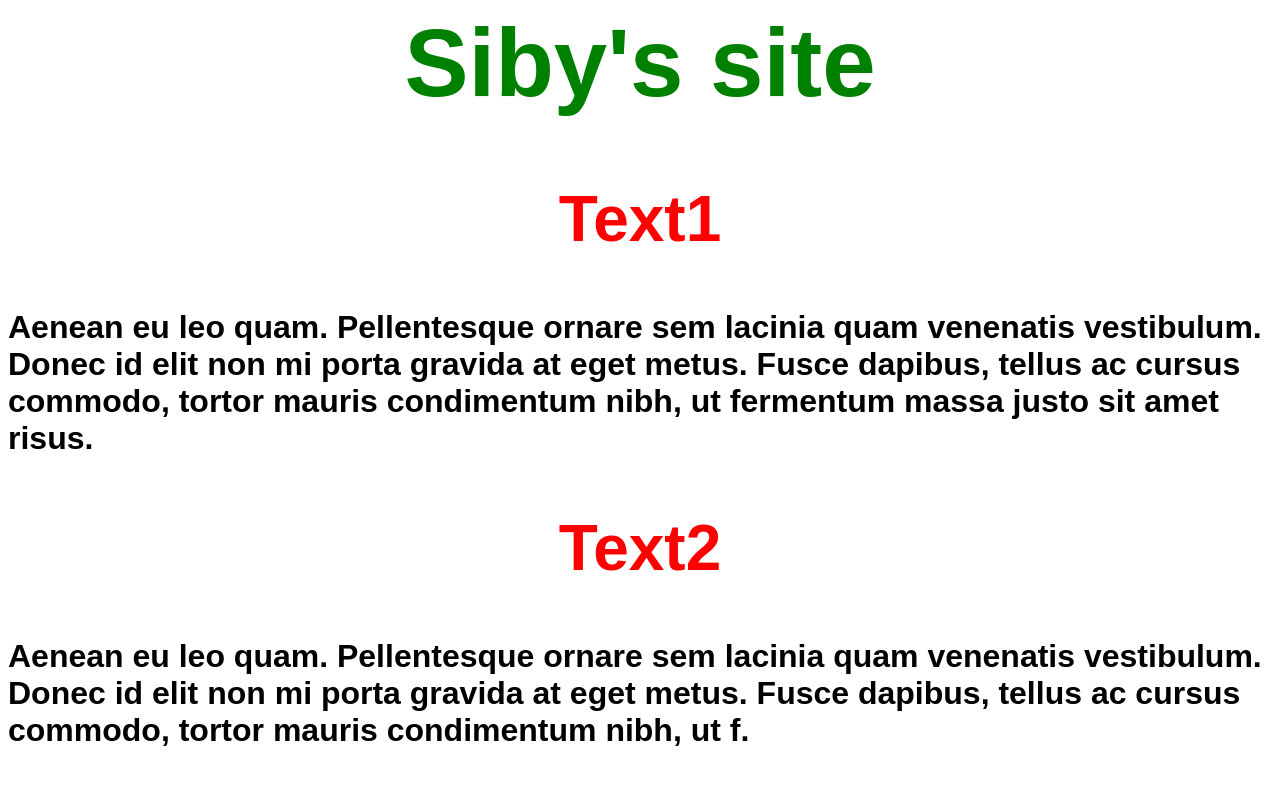
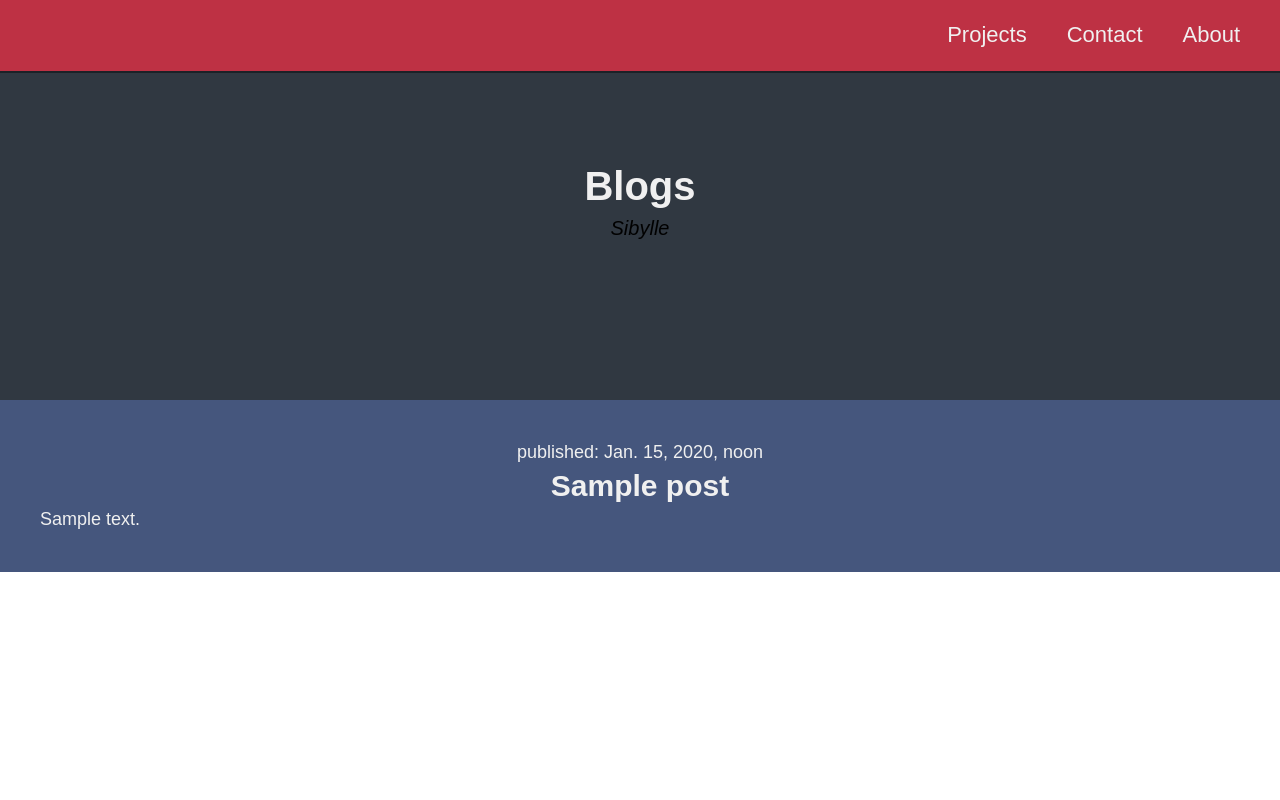
Before and after one commit to SibylleEngelhard/my-first-blog, a Django app: page / in a window 1280 px wide. Run offline with Django 3.2, Linux system fonts and the light colour scheme; tables that the repository leaves empty hold one stand-in row (values such as "Sample post").

Commit message:
modified templates to display posts from database - modified html

```diff
--- a/blog/templates/blog/post_list.html
+++ b/blog/templates/blog/post_list.html
@@ -1,52 +1,383 @@
+
 <style>
+/* Custom properties/variables  */
+:root {
+  --main-white: #f0f0f0;
+  --main-red: #be3144;
+  --main-blue: #45567d;
+  --main-gray: #303841;
+  --main-green:#2E8B57;
+}
+
+/* Base reset */
+* {
+  margin: 0;
+  padding: 0;
+}
+
+/* box-sizing and font sizing */
+*,
+*::before,
+*::after {
+  box-sizing: inherit;
+}
+
+html {
+  box-sizing: border-box;
+
+  /* Set font size for easy rem calculations
+   * default document font size = 16px, 1rem = 16px, 100% = 16px
+   * (100% / 16px) * 10 = 62.5%, 1rem = 10px, 62.5% = 10px
+  */
+  font-size: 62.5%;
+  scroll-behavior: smooth;
+}
+
+/* A few media query to set some font sizes at different screen sizes.
+ * This helps automate a bit of responsiveness.
+ * The trick is to use the rem unit for size values, margin and padding.
+ * Because rem is relative to the document font size
+ * when we scale up or down the font size on the document
+ * it will affect all properties using rem units for the values.
+*/
+
+/* I am using the em unit for breakpoints
+ * The calculation is the following
+ * screen size divided by browser base font size
+ * As an example: a breakpoint at 980px
+ * 980px / 16px = 61.25em
+*/
+
+/* 1200px / 16px = 75em */
+@media (max-width: 75em) {
+  html {
+    font-size: 60%;
+  }
+}
+
+/* 980px / 16px = 61.25em */
+@media (max-width: 61.25em) {
+  html {
+    font-size: 58%;
+  }
+}
+
+/* 460px / 16px = 28.75em */
+@media (max-width: 28.75em) {
+  html {
+    font-size: 55%;
+  }
+}
+
+/* Base styles */
+
+body {
+  font-family: 'Poppins', sans-serif;
+  font-size: 1.8rem; /* 18px */
+  font-weight: 400;
+  line-height: 1.4;
+  color: var(--main-white);
+}
 
 h1,
-h2,p {
+h2 {
   font-family: 'Raleway', sans-serif;
   font-weight: 700;
   text-align: center;
 }
 
 h1 {
+  font-size: 4rem;
+}
+
+h2 {
+  font-size: 3rem;
+}
+
+ul {
+  list-style: none;
+}
+
+a {
+  text-decoration: none;
+  color: var(--main-white);
+}
+
+img {
+  display: block;
+  width: 100%;
+}
+
+/* nav */
+
+.nav {
+  display: flex;
+  justify-content: flex-end;
+  position: fixed;
+  top: 0;
+  left: 0;
+  width: 100%;
+  background: var(--main-red);
+  box-shadow: 0 2px 0 rgba(0, 0, 0, 0.4);
+  z-index: 10;
+}
+
+.nav-list {
+  display: flex;
+  margin-right: 2rem;
+}
+
+@media (max-width: 28.75em) {
+  .nav {
+    justify-content: center;
+  }
+
+  .nav-list {
+    margin: 0 1rem;
+  }
+}
+
+.nav-list a {
+  display: block;
+  font-size: 2.2rem;
+  padding: 2rem;
+}
+
+.nav-list a:hover {
+  background: var(--main-blue);
+}
+
+/* Welcome section */
+
+.welcome-section {
+  display: flex;
+  flex-direction: column;
+  justify-content: center;
+  align-items: center;
+  width: 100%;
+  height: 50vh;
+  background-color: var(--main-gray);
+
+  }
+
+.welcome-section > p {
+  font-size: 2rem;
+  font-weight: 200;
+  font-style: italic;
+  color: black;
+}
+
+/* Projects section */
+
+
+.projects-section {
+  text-align: center;
+  padding: 2rem 2rem;
+  background: var(--main-blue);
+}
+
+.blog {
+  text-align:left;
+  padding: 2rem 2rem;
+}
+
+
+
+.projects-section-header {
+  max-width: 640px;
+  margin: 0 auto 3rem auto;
+  border-bottom: 0.2rem solid var(--main-white);
+}
+
+@media (max-width: 28.75em) {
+  .projects-section-header {
+    font-size: 4rem;
+  }
+}
+
+/* "Automagic" image grid using no media queries */
+.projects-grid {
+  display: grid;
+  grid-template-columns: repeat(auto-fit, minmax(320px, 1fr));
+  grid-gap: 4rem;
+  width: 100%;
+  max-width: 1280px;
+  margin: 0 auto;
+  margin-bottom: 6rem;
+}
+
+@media (max-width: 30.625em) {
+  .projects-section {
+    padding: 6rem 1rem;
+  }
+
+  .projects-grid {
+    grid-template-columns: 1fr;
+  }
+}
+
+.project {
+  background: var(--main-gray);
+  box-shadow: 1px 1px 2px rgba(0, 0, 0, 0.5);
+  border-radius: 2px;
+}
+
+.code {
+  color: var(--main-gray);
+  transition: color 0.3s ease-out;
+}
+
+.project:hover .code {
+  color: #ff7f50;
+}
+
+.project-image {
+  height: calc(100% - 6.8rem);
+  width: 100%;
+  object-fit: cover;
+}
+
+.project-title {
+  font-size: 2rem;
+  padding: 2rem 0.5rem;
+}
+
+.btn {
+  display: inline-block;
+  padding: 1rem 2rem;
+  border-radius: 2px;
+}
+
+.btn-show-all {
+  font-size: 2rem;
+  background: var(--main-gray);
+  transition: background 0.3s ease-out;
+}
+
+.btn-show-all:hover {
+  background: var(--main-red);
+}
+
+.btn-show-all:hover > i {
+  transform: translateX(2px);
+}
+
+.btn-show-all > i {
+  margin-left: 10px;
+  transform: translateX(0);
+  transition: transform 0.3s ease-out;
+}
+
+/* Contact section */
+
+.contact-section {
+  display: flex;
+  flex-direction: column;
+  justify-content: center;
+  align-items: center;
+  text-align: center;
+  width: 100%;
+  height: 80vh;
+  padding: 0 2rem;
+  background: var(--main-gray);
+}
+
+.contact-section-header > h2 {
   font-size: 6rem;
-  color: green;
 }
-h2 {
-  font-size: 4rem;
-  color: red;
+
+@media (max-width: 28.75em) {
+  .contact-section-header > h2 {
+    font-size: 4rem;
+  }
 }
-p {
-  font-size: 2rem;
-  text-align:left;
+
+.contact-section-header > p {
+  font-style: italic;
 }
+
+.contact-links {
+  display: flex;
+  justify-content: center;
+  width: 100%;
+  max-width: 980px;
+  margin-top: 4rem;
+  flex-wrap: wrap;
+}
+
+.contact-details {
+  font-size: 2.4rem;
+  text-shadow: 2px 2px 1px #1f1f1f;
+  transition: transform 0.3s ease-out;
+}
+
+.contact-details:hover {
+  transform: translateY(8px);
+}
+
+/* Footer */
+
+footer {
+  font-weight: 300;
+  display: flex;
+  justify-content: space-evenly;
+  padding: 2rem;
+  background: var(--main-gray);
+  border-top: 4px solid var(--main-red);
+}
+
+footer > p {
+  margin: 2rem;
+}
+
+footer i {
+  vertical-align: middle;
+}
+
+@media (max-width: 28.75em) {
+  footer {
+    flex-direction: column;
+    text-align: center;
+  }
+  }
+
+
+
 
 </style>
 
 
 
-
-
-
-
 <html>
     <head>
-        <title>Siby's site</title>
+        <title>Siby's Site</title>
     </head>
-<body>
+    <body>
+      <nav id="navbar" class="nav">
 
-            <div>
-                <h1>Siby's site</h1>
-            </div>
+        <ul class="nav-list"
+      >
+          <li> <a href="#projets">Projects</a></li> </li>
+          <li> <a href="#contact">Contact</a></li>
+          <li> <a href="#welcome-section">About</a>
+              </li>
+        </ul>
+          </nav>
+          <section id="welcome-section" class="welcome-section">
+            <h1><a href="/">Blogs</a></h1>
 
-            <div>
-                <h2>Text1</h2>
-                <p>Aenean eu leo quam. Pellentesque ornare sem lacinia quam venenatis vestibulum. Donec id elit non mi porta gravida at eget metus. Fusce dapibus, tellus ac cursus commodo, tortor mauris condimentum nibh, ut fermentum massa justo sit amet risus.</p>
-            </div>
+            <p> Sibylle</p>
+          </section>
+        <section id="projects" class="projects-section">
 
-            <div>
-                <h2>Text2</h2>
-                <p>Aenean eu leo quam. Pellentesque ornare sem lacinia quam venenatis vestibulum. Donec id elit non mi porta gravida at eget metus. Fusce dapibus, tellus ac cursus commodo, tortor mauris condimentum nibh, ut f.</p>
-            </div>
+        {% for post in posts %}
+    <div class="blog">
+        <p align="center">published: {{ post.published_date }}</p>
+        <h2><a href="">{{ post.title }}</a></h2>
+        <p>{{ post.text|linebreaksbr }}</p>
 
-</body>
+    </div>
+{% endfor %}
+</section>
+    </body>
 </html>
--- a/blog/views.py
+++ b/blog/views.py
@@ -1,5 +1,8 @@
 from django.shortcuts import render
+from django.utils import timezone
+from .models import Post
 
 # Create your views here.
 def post_list(request):
-    return render(request, 'blog/post_list.html', {})
+    posts = Post.objects.filter(published_date__lte=timezone.now()).order_by('published_date')
+    return render(request, 'blog/post_list.html', {'posts': posts})
```
